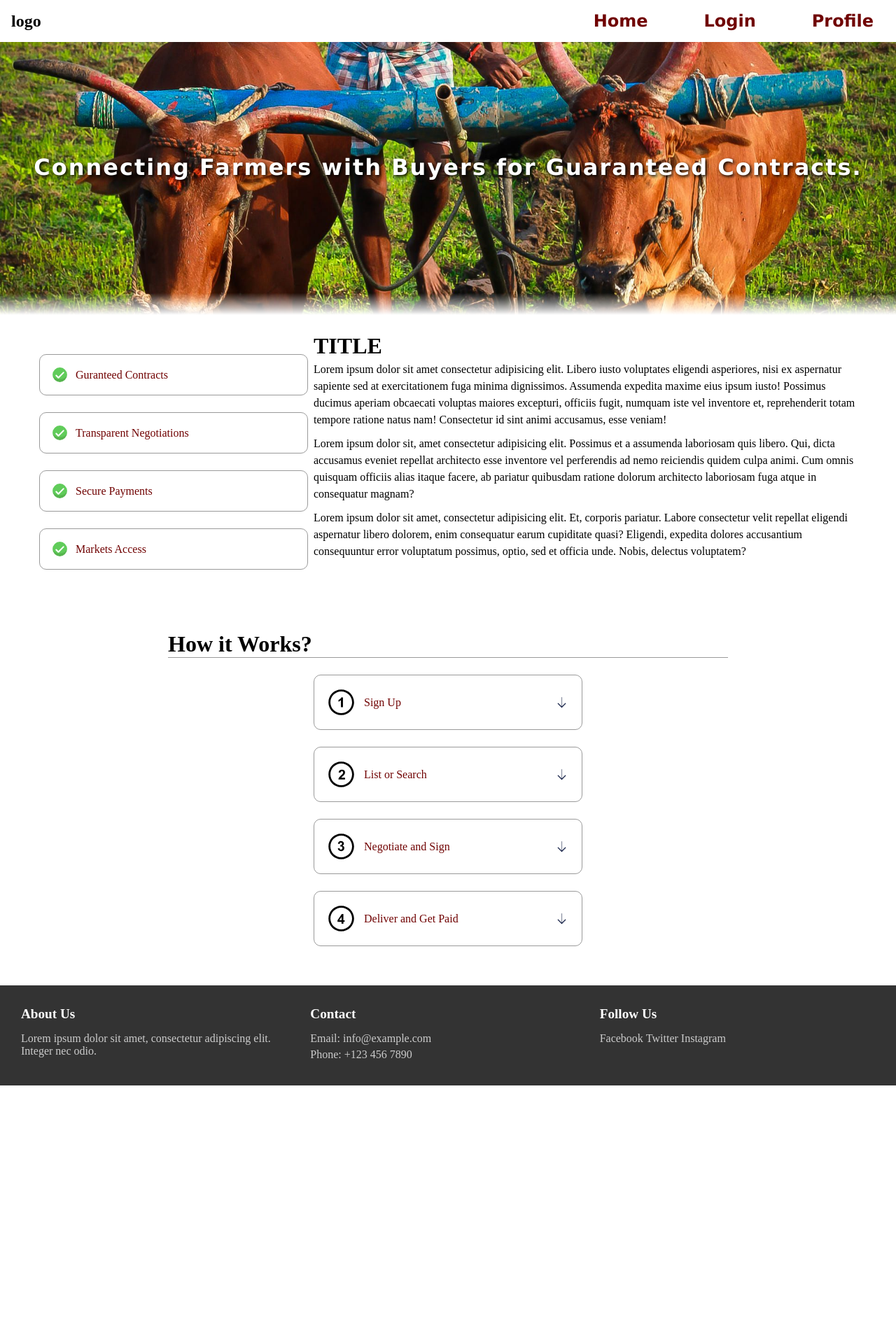
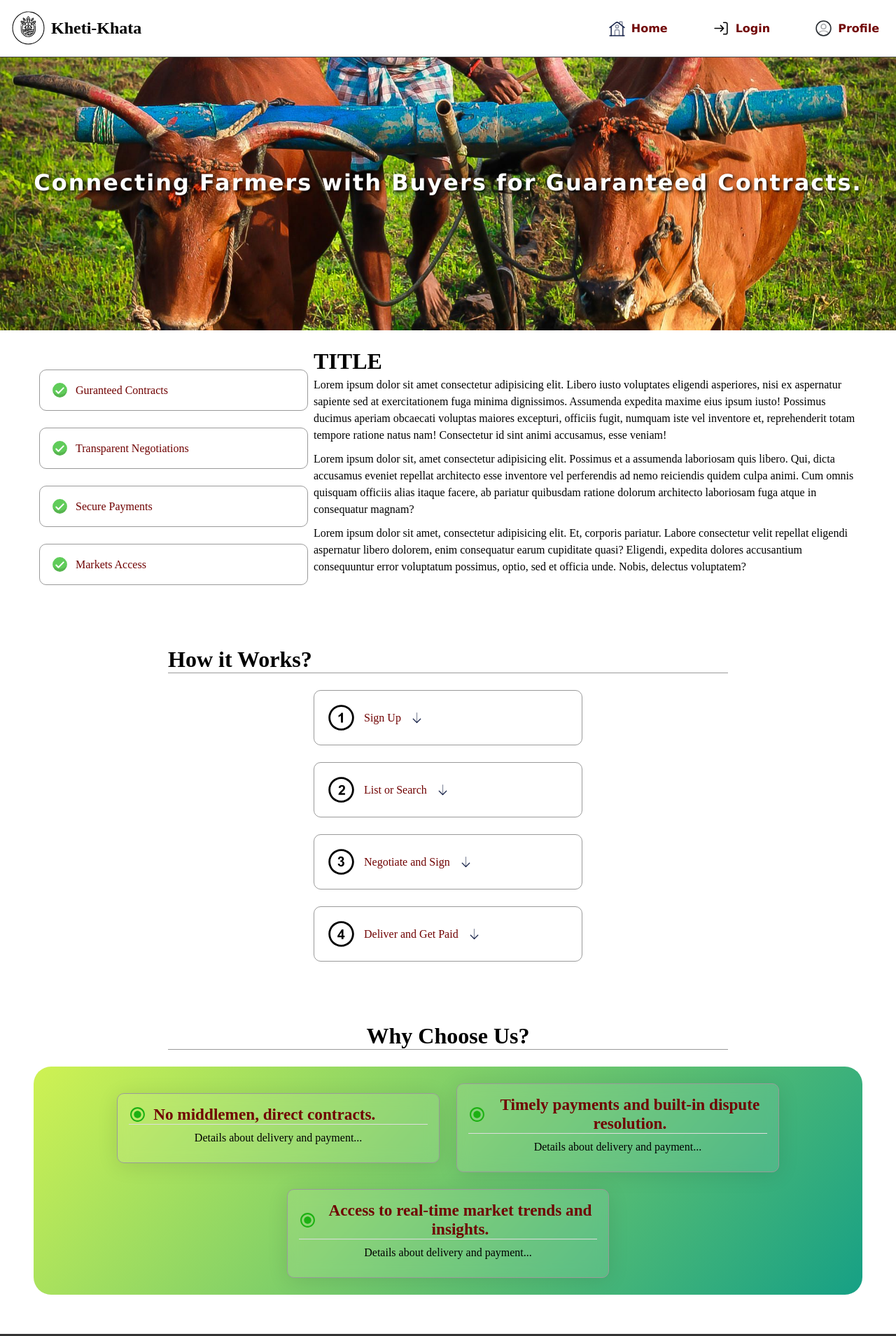
Before and after one commit to anonymous-03/kheti-khata, a plain HTML site: page frontend/index.html in a window 1280 px wide. Shown: the top 1909 px of the page at 70% size. Before the commit the page ends 1551 px from the top, so only its background shows below. Drawn offline with Linux system fonts and the light colour scheme.

Commit message:
Homepage completed

```diff
--- a/frontend/Styles/home.css
+++ b/frontend/Styles/home.css
@@ -1,4 +1,4 @@
-*{
+* {
     padding: 0;
     margin: 0;
     box-sizing: border-box;
@@ -6,26 +6,46 @@
     list-style: none;
 }
 
-:root{
+:root {
     --primary-color: #1cb112;
     --border-light: #9a9a9a;
+    --border-dark: #434242;
+    --white: #ffffff;
+    --gray: #7b7a7a;
+    --glow: #9dee6b;
     --text-primary: rgb(112, 2, 2);
     --line-space-1: 1.5rem;
     --img-height: 21rem;
-    --title: 2rem ;
+    --title: 2rem;
+    --title-2: 1.45rem;
+    --title-3: 1.25rem;
+    --button: 1rem;
 }
 
-.icon{
+.icon {
     width: 25px;
     height: 25px;
 }
-.icon-md{
+
+.icon-md {
     width: 45px;
     height: 45px;
 }
 
+.icon-lg {
+    width: 65px;
+    height: 65px;
+}
 
-.image-container{
+.text-center {
+    text-align: center;
+}
+
+.title-2 {
+    font-size: var(--title-2);
+}
+
+.image-container {
     width: 100%;
     height: var(--img-height);
     display: flex;
@@ -34,34 +54,43 @@
     margin: 2rem 0;
 }
 
-.image-fit{
+.image-fit {
     width: 90%;
     height: var(--img-height);
-    border-radius:20px ;
+    border-radius: 20px;
 }
 
-.line-h{
+.line-h {
     display: block;
+    margin: auto;
     width: 50rem;
     height: 1px;
     background-color: var(--border-light);
 }
 
-.flex-left{
-    margin-left: auto;
+.flex-center {
+    display: flex;
+    align-items: center;
+    justify-content: center;
+    gap: 0.5rem;
 }
 
 
 @media (max-width:786px) {
-    .line-h{
+    .line-h {
         width: 26rem;
+    }
+
+    .title-2 {
+        font-size: var(--title-3);
     }
 
 
 
 }
+
 @media (max-width:431px) {
-    .line-h{
+    .line-h {
         width: 18rem;
     }
 
@@ -71,77 +100,88 @@
 
 
 /* NAVBAR */
-.navbar{
+.navbar {
     display: flex;
     position: sticky;
     top: 0;
     justify-content: space-between;
     align-items: center;
-    padding: 0.5rem 1rem;
+    padding: 0.5rem 0.5rem;
+    z-index: 10;
+    border-bottom: 1px var(--border-dark) solid ;
     background-color: rgb(255, 255, 255);
-    color: rgb(0, 0, 0);
 }
 
-.nav-list{
+.logo-container {
+    display: flex;
+    justify-content: space-between;
+    align-items: center;
+}
+
+.nav-list {
     display: flex;
     align-items: center;
     justify-content: space-between;
     padding: 0.5rem 1rem;
-    gap: 5rem;
-    font-size: 1.5rem;
+    gap: 4rem;
+    font-size: var(--button);
     font-weight: bold;
     font-family: 'Lucida Sans', 'Lucida Sans Regular', 'Lucida Grande', 'Lucida Sans Unicode', Geneva, Verdana, sans-serif;
-    transition: opacity 1.5s ease, transform 1.5s ease;
+    transition: all 0.5s ease;
 }
 
-.hamburger-icon{
+.hamburger-icon {
     display: none;
 }
 
-@media (max-width:768px) {
-    .nav-list{
-        display: none;
+@media (max-width: 768px) {
+    .nav-list {
+        display: flex; /* Set display to flex initially */
         flex-direction: column;
         position: absolute;
-        top: 37px;
+        top: 81px;
         right: 0;
+        gap: 2rem;
+        padding: 1.5rem 0;
         background-color: white;
         width: 100%;
-        text-align: right;
-        opacity: 0;
-        transform: translateY(-300px);
-        transition: opacity 1.5s ease, transform 1.5s ease;
+        z-index: 10;
+        opacity: 0; /* Start with hidden opacity */
+        transform: translateY(-20px); /* Initial slide up position */
+        border-bottom: 1px var(--border-dark) solid ;
+        pointer-events: none; /* Prevent clicking when hidden */
     }
 
-    .nav-list.show{
-        display: flex;
-        opacity: 1;
-        transform: translateY(0);
+    .nav-list.show {
+        opacity: 1; /* Show with full opacity */
+        transform: translateY(0); /* Slide to original position */
+        pointer-events: auto; /* Allow clicking when shown */
     }
 
-    .hamburger-icon{
+    .hamburger-icon {
         display: block;
     }
 }
 
-.nav-list a{
+
+.nav-list a {
     color: var(--text-primary);
 
 }
 
 /* TITLE */
-.title{
+.title {
     width: 100vw;
     height: 390px;
     background-image: url('../Assets/title-img.jpg');
     background-position: center;
     background-repeat: no-repeat;
     background-size: cover;
-    mask-image: linear-gradient(to bottom, black 92%, transparent 100%);
+    /* mask-image: linear-gradient(to bottom, black 92%, transparent 100%); */
     /* Apply blur effect at the bottom */
 }
 
-.title h1{
+.title h1 {
     text-align: center;
     color: white;
     padding-top: 10rem;
@@ -152,10 +192,15 @@
     letter-spacing: 2px;
 }
 
+/* @media (max-width:768px) {
+    .title{
+        height:250px;
+    }
+} */
 
 /* MAIN SECTION */
 
-.main-container{
+.main-container {
     display: flex;
     flex-direction: row-reverse;
     margin-left: auto;
@@ -163,43 +208,84 @@
     padding: 2rem 3rem;
 }
 
-.main-container h1{
+.main-container h1 {
     font-size: var(--title);
 }
 
-@media (max-width: 768px) {
-    .main-container{
-        flex-direction: column;
-    }
-}
-.main-list{
+.main-list {
     /* width: 800px; */
-
     margin-left: auto;
     margin-right: auto;
 
 }
 
-.main-flex-list{
+.main-flex-list {
     display: flex;
     flex-direction: column;
     gap: 1.5rem;
     align-items: center;
     justify-content: center;
     padding: 0.5rem 0.5rem;
-    margin: 1rem 0 ;
+    margin: 1rem 0;
 
 }
 
-.main-flex-list li{
+.main-flex-list li {
     width: 30vw;
     padding: 1rem;
     border-radius: 10px;
     border: 0.5px var(--border-light) solid;
+    transition: all 0.3s ease-out;
     cursor: pointer;
 }
 
-.main-flex-list span{
+.main-flex-list span {
+    display: flex;
+    align-items: center;
+    color: var(--text-primary);
+    gap: 10px;
+}
+
+.main-flex-list-2 {
+    display: flex;
+    flex-wrap: wrap;
+    gap: 1.5rem;
+    align-items: center;
+    justify-content: center;
+    padding: 1.5rem 0.5rem;
+    margin: 1.5rem 0;
+    background-color: #f9de72;
+    background-image: linear-gradient(132deg, #cff253 0%, #16A085 100%);
+    border-radius: 25px;
+
+}
+
+.main-flex-list-2 li {
+    position: relative;
+    background: rgba(255, 255, 255, 0.1); /* Semi-transparent white background */
+    backdrop-filter: blur(10px); /* Blur effect to create frosted glass */
+    -webkit-backdrop-filter: blur(10px); /* For Safari support */
+    width: 36vw;
+    padding: 1rem;
+    border-radius: 10px;
+    border: 0.5px solid var(--border-light); /* Light border */
+    box-shadow: 0 4px 30px rgba(0, 0, 0, 0.1); /* Subtle shadow for depth */
+    transition: all 0.3s ease-out;
+}
+
+
+.main-flex-list-2 li:hover,
+.main-flex-list li:hover {
+    transform: translateY(-10px);
+    background: var(--gray);
+    box-shadow: 0 0 15px var(--glow);
+    /* Glowing effect with blue color */
+    background-color: var(--white);
+    /* Optional: Change background color on hover */
+    /* Changes cursor to pointer on hover */
+}
+
+.main-flex-list-2 span {
     display: flex;
     align-items: center;
     color: var(--text-primary);
@@ -209,11 +295,17 @@
 .details {
     display: none;
     padding: 10px;
-    background-color: #f9f9f9;
+    background-color: var(--white);
     border-top: 1px solid #ddd;
     max-height: 0;
     overflow: hidden;
     transition: max-height 0.3s ease-out;
+}
+
+.details-2 {
+    padding: 10px;
+    background-color: transparent;
+    border-top: 1px solid #ddd;
 }
 
 
@@ -233,18 +325,23 @@
 
 
 @media (max-width: 768px) {
-    .main-flex-list li{
+    .main-container {
+        flex-direction: column;
+    }
+
+    .main-flex-list li,
+    .main-flex-list-2 li {
         width: 70vw;
     }
 }
 
-.main-description{
-     max-width: 800px;
-     line-height: var(--line-space-1);
+.main-description {
+    max-width: 800px;
+    line-height: var(--line-space-1);
 }
 
-.main-description p{
-    margin : 10px 0;
+.main-description p {
+    margin: 10px 0;
 }
 
 
--- a/frontend/index.html
+++ b/frontend/index.html
@@ -14,18 +14,27 @@
     <!-- Navbar -->
     <nav class="navbar">
         <div class="logo-container">
-            <h1>logo</h1>
+            <img src="./Assets/logo.svg" class="icon-lg" alt="">
+            <h1>Kheti-Khata</h1>
 
         </div>
         <ul class="nav-list">
             <li>
-                <a href="home.html">Home</a>
+                <a href="home.html" class="flex-center">
+                    <img src="./Assets/home.svg" class="icon" alt="">
+                    <p>Home</p>
+                </a>
             </li>
             <li>
-                <a href="login.html">Login</a>
+                <a href="login.html" class="flex-center">
+                    <img src="./Assets/login.svg" class="icon" alt="">
+                    <p>Login</p></a>
             </li>
             <li>
-                <a href="profile.html">Profile</a>
+                <a href="profile.html" class="flex-center">
+                    <img src="./Assets/profile.svg" class="icon" alt="">
+                    <p>Profile</p>
+                </a>
             </li>
         </ul>
 
@@ -134,7 +143,47 @@
                 </ul>
             </div>
 
-    </div>
+
+        </div>
+        <!-- WHY CHOOSE US -->
+         <div class="main-container">
+            <div class="main-list text-center">
+                <h1>Why Choose Us?</h1>
+            <span class="line-h"></span>
+            <ul class="main-flex-list-2">
+                <li>
+                    <span >
+                        <img class="icon" src="./Assets/circle.svg" alt="">
+                        <h2 class="title-2">No middlemen, direct contracts.</h2>
+                    </span>
+                    <div class="details-2">
+                        <p>Details about delivery and payment...</p>
+                    </div>
+                </li>
+                <li>
+                    <span >
+                        <img class="icon" src="./Assets/circle.svg" alt="">
+                      <h2 class="title-2">Timely payments and built-in dispute resolution.</h2>
+                    </span>
+                    <div class="details-2">
+                        <p>Details about delivery and payment...</p>
+                    </div>
+                </li>
+                <li>
+                    <span >
+                        <img class="icon" src="./Assets/circle.svg" alt="">
+                      <h2 class="title-2">Access to real-time market trends and insights.</h2>
+                    </span>
+                    <div class="details-2">
+                        <p>Details about delivery and payment...</p>
+                    </div>
+                </li>
+            </ul>
+
+            </div>
+         </div>
+
+
 
     <!-- FOOTER -->
     <div class="footer-container">
```
Also changed, not shown: frontend/Assets/circle.svg (added), frontend/Assets/home.svg (added), frontend/Assets/login.svg (added), frontend/Assets/logo.svg (added), frontend/Assets/profile.svg (added).
